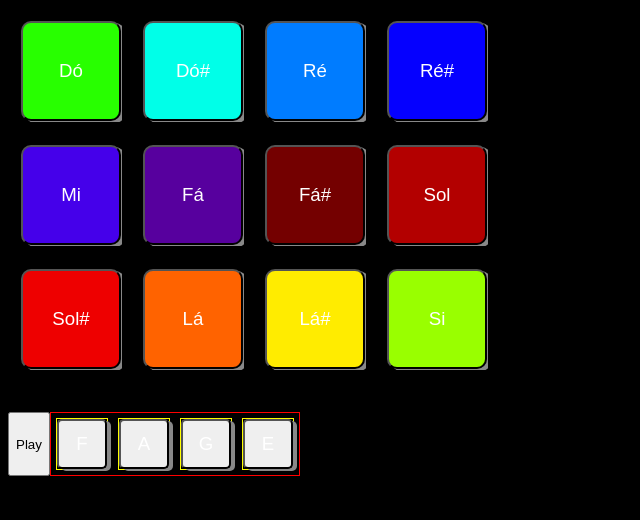
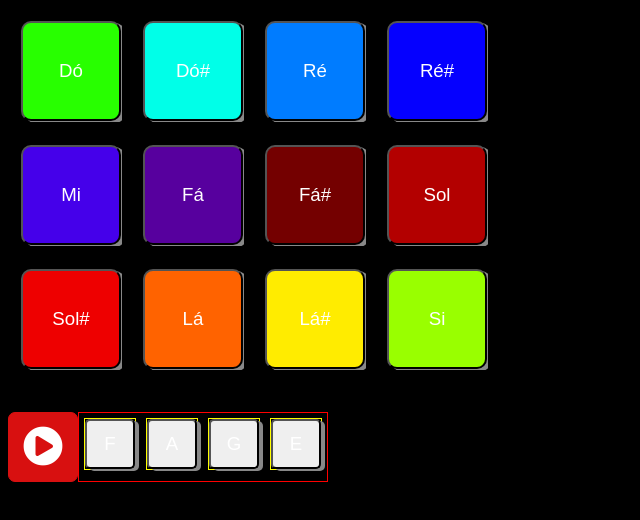
Before and after one commit to thaenor/digital-art-camul, a React app: page / in a window 1280 px wide. Shown: the whole page, without its empty margins (0-640 px from the left). Built offline with nearby package versions, Linux system fonts and the light colour scheme.

Commit message:
css play btn

```diff
--- a/public/index.html
+++ b/public/index.html
@@ -21,6 +21,9 @@
       Learn how to configure a non-root public URL by running `npm run build`.
     -->
   <title>React App</title>
+
+  <link rel="stylesheet" href="https://use.fontawesome.com/releases/v5.8.2/css/all.css"
+    integrity="sha384-oS3vJWv+0UjzBfQzYUhtDYW+Pj2yciDJxpsK1OYPAYjqT085Qq/1cq5FLXAZQ7Ay" crossorigin="anonymous">
 </head>
 
 <body>
--- a/src/Components/NoteQueue/index.js
+++ b/src/Components/NoteQueue/index.js
@@ -5,7 +5,7 @@
 export default function PadButton() {
   return (
     <div className="noteQueueContainer">
-      <button className="playBtn">Play</button>
+      <button className="playBtn"><i class="fas fa-play-circle"></i></button>
       <ul className="noteQueue">
         <li className="note">
           <button className="container">F</button>
--- a/src/Components/NoteQueue/styles.css
+++ b/src/Components/NoteQueue/styles.css
@@ -13,6 +13,7 @@
   border: 1px solid red;
   display: flex;
   flex-direction: row;
+
 }
 
 .note {
@@ -33,4 +34,11 @@
 
 .playBtn {
 
+  background-color: #d81010;
+  border: 1px solid #d81010;
+  color: #ffffff;
+  font-size: 30pt;
+  border-radius: 10%;
+  width: 70px;
+  height: 70px;
 }
```
Lines whose indentation alone changed are shown as unchanged.
